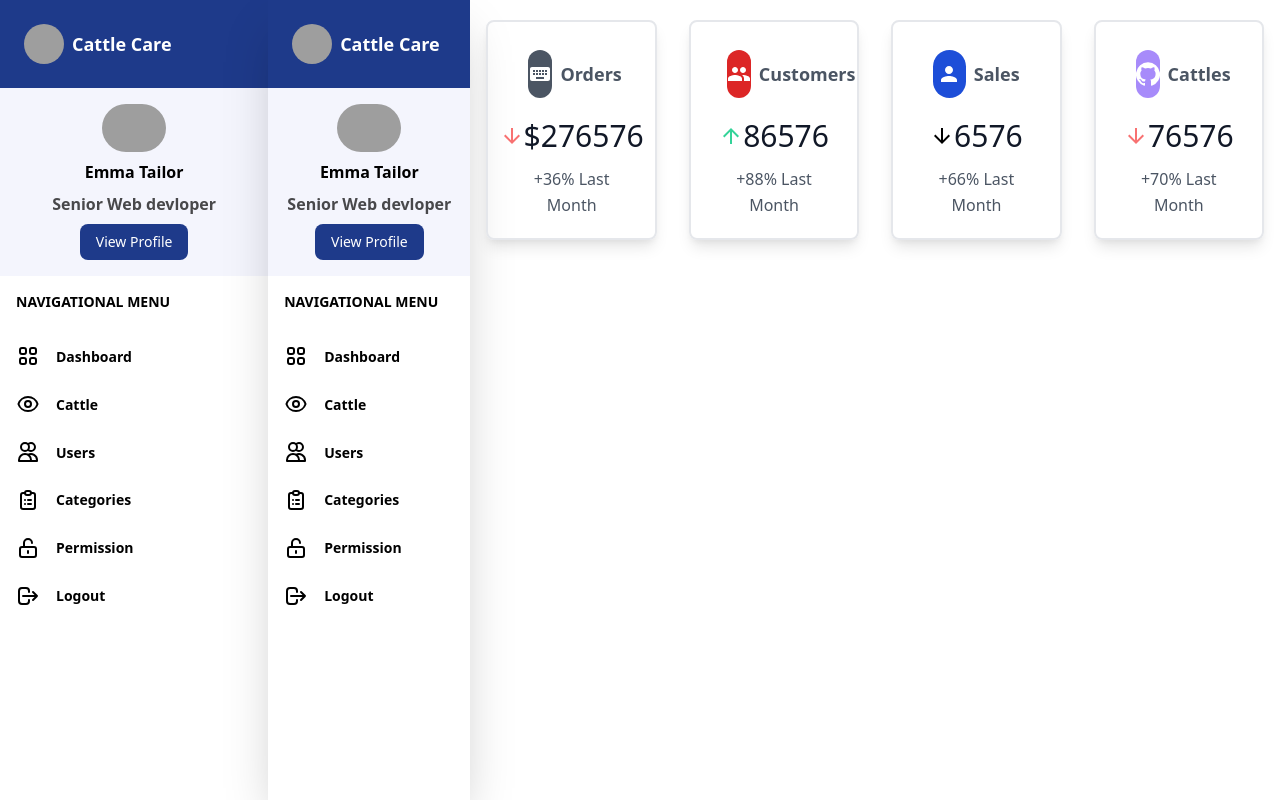
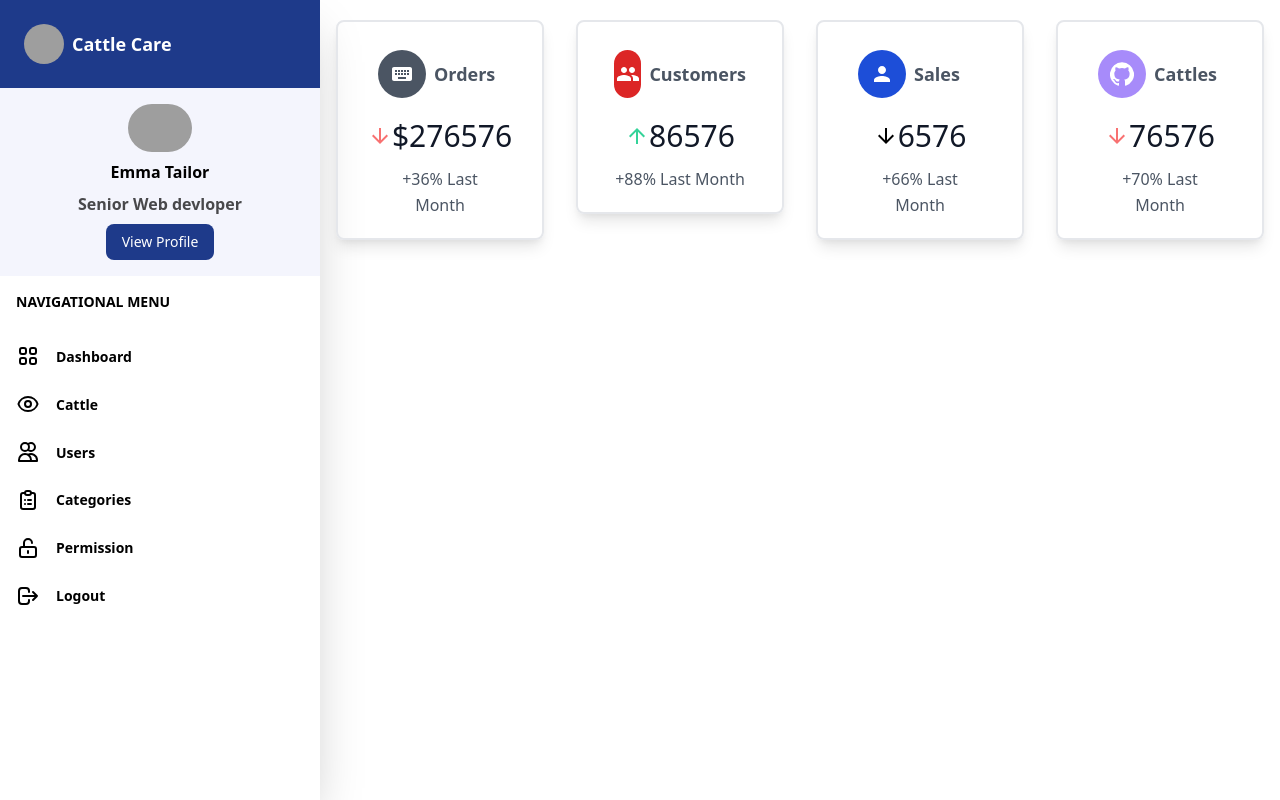
Before and after one commit to Cattle-Care/cattle-care-admin, a React (Create React App) app: page / in a window 1280 px wide. Built offline with nearby package versions, Linux system fonts and the light colour scheme; grey boxes are pictures that could not be loaded.

Commit message:
cattle page complete

```diff
--- a/src/components/Cattle.js
+++ b/src/components/Cattle.js
@@ -5,7 +5,7 @@ function Cattle() {
         <>
           <Layout>
         <div className="mx-auto  max-w-screen-xl ">
-            <div className="flex flex-col">
+            <div className="flex flex-col w-11/12 mx-auto">
 
   <div className="-my-2 overflow-x-auto sm:-mx-6 lg:-mx-8">
     <div className="py-2 align-middle inline-block min-w-full sm:px-6 lg:px-8">
--- a/src/components/Dashboard.js
+++ b/src/components/Dashboard.js
@@ -9,7 +9,7 @@ import Layout from '../components/Layout';
 function Dashboard() {
     return (
         <>
-            <Layout>
+
             <section className="text-gray-600  py-5 body-font">
                 <div className="mx-auto  max-w-screen-xl px-4">
                     <div className="flex flex-wrap -m-4 ">
@@ -76,7 +76,7 @@ function Dashboard() {
                     </div>
                 </div>
             </section>
-            </Layout>
+
         </>
     );
 }
--- a/src/components/Layout.js
+++ b/src/components/Layout.js
@@ -1,12 +1,13 @@
 import React from 'react';
 import Sidebar from './Sidebar';
+
 
 const Layout = ({ children }) => {
   return <div className="flex flex-row">
        <div className="w-3/12	">
           <Sidebar />
         </div>
-       <div>{children}</div>
+       <div className="w-3/4">{children}</div>
        </div>;
 };
 
--- a/src/components/User.js
+++ b/src/components/User.js
@@ -1,6 +1,6 @@
 /* eslint-disable jsx-a11y/anchor-is-valid */
 import React from "react";
-import Sidebar from "./Sidebar";
+
 import Layout from '../components/Layout';
 export default function User() {
   return (
--- a/src/pages/Home.js
+++ b/src/pages/Home.js
@@ -9,8 +9,7 @@ import Layout from '../components/Layout';
 function Home() {
   return (
     <Layout>
-
-      <Dashboard/>
+    <Dashboard/>
     </Layout>
   );
 }
--- a/src/pages/index.js
+++ b/src/pages/index.js
@@ -12,7 +12,7 @@ class App extends React.Component {
         <BrowserRouter>
           <Switch>
             <Route exact path="/" component={Home} />
-            <Route exact path="/dashboard" component={Dashboard} />
+            <Route exact path="/dashboard" component={Home} />
             <Route exact path="/cattle" component={Cattle} />
             <Route exact path="/user" component={User} />
           </Switch>
```
